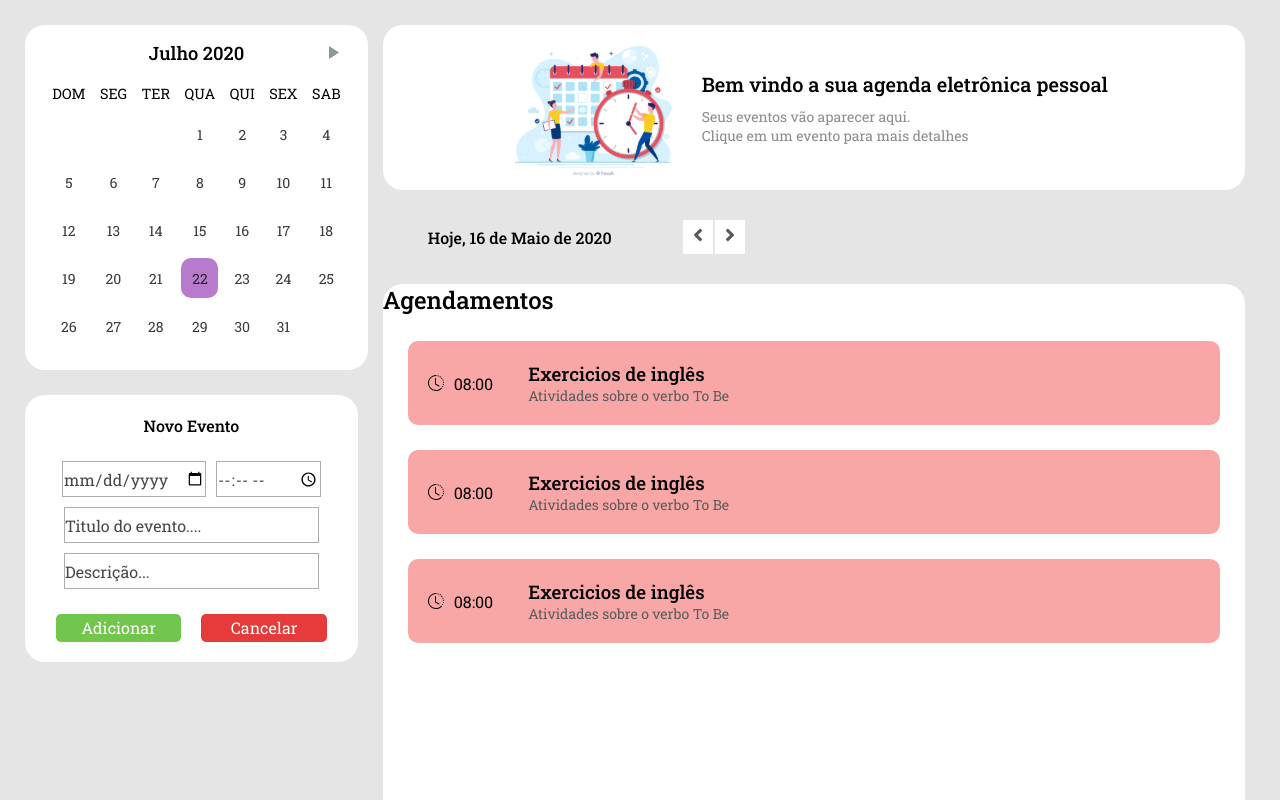
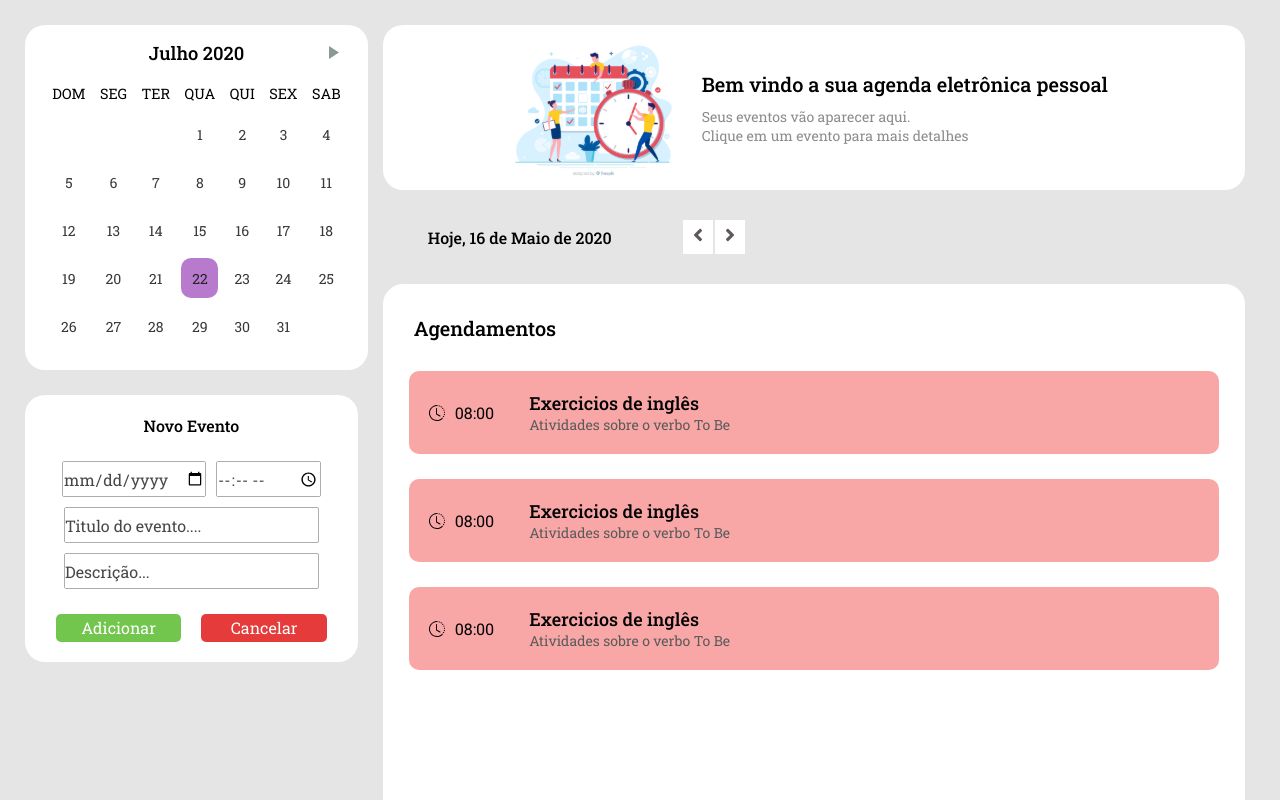
Before and after one commit to Marcelo8173/Schedule-online, a React (Create React App) app: page / in a window 1280 px wide. Shown: the top 800 px of the page. Built offline with nearby package versions, Linux system fonts and the light colour scheme.

Commit message:
layout finish
marcelo <marceloandrebio@gmail.com>

```diff
--- a/src/components/Commitments/styled.ts
+++ b/src/components/Commitments/styled.ts
@@ -5,4 +5,10 @@ export const Container = styled.div`
     background: #FFFF;
     border-radius: 20px;
     height: 100vh;
+    border: 1px solid #FFFF;
+
+    h1{
+        font-size: 20px;
+        margin: 30px;
+    }
 `;
--- a/src/components/Input/styled.ts
+++ b/src/components/Input/styled.ts
@@ -6,6 +6,7 @@ export const DateInput = styled.div`
     margin-bottom: 10px;
     width: 87%;
     margin: 5px;
+    border-radius: 2px;
 
     input{
         border: 0;
@@ -13,7 +14,6 @@ export const DateInput = styled.div`
         height: 34px;
         &::placeholder{
             color: #474747;
-
         }
     }
 `;
--- a/src/components/cards/styled.ts
+++ b/src/components/cards/styled.ts
@@ -22,6 +22,10 @@ export const HourContainer = styled.div`
 export const ContentContainer = styled.div`
     margin-left: 25px;
 
+    h3{
+        font-size: 18px;
+    }
+
     p{
         font-size: 14px;
         color: #5B5B5B;
```
